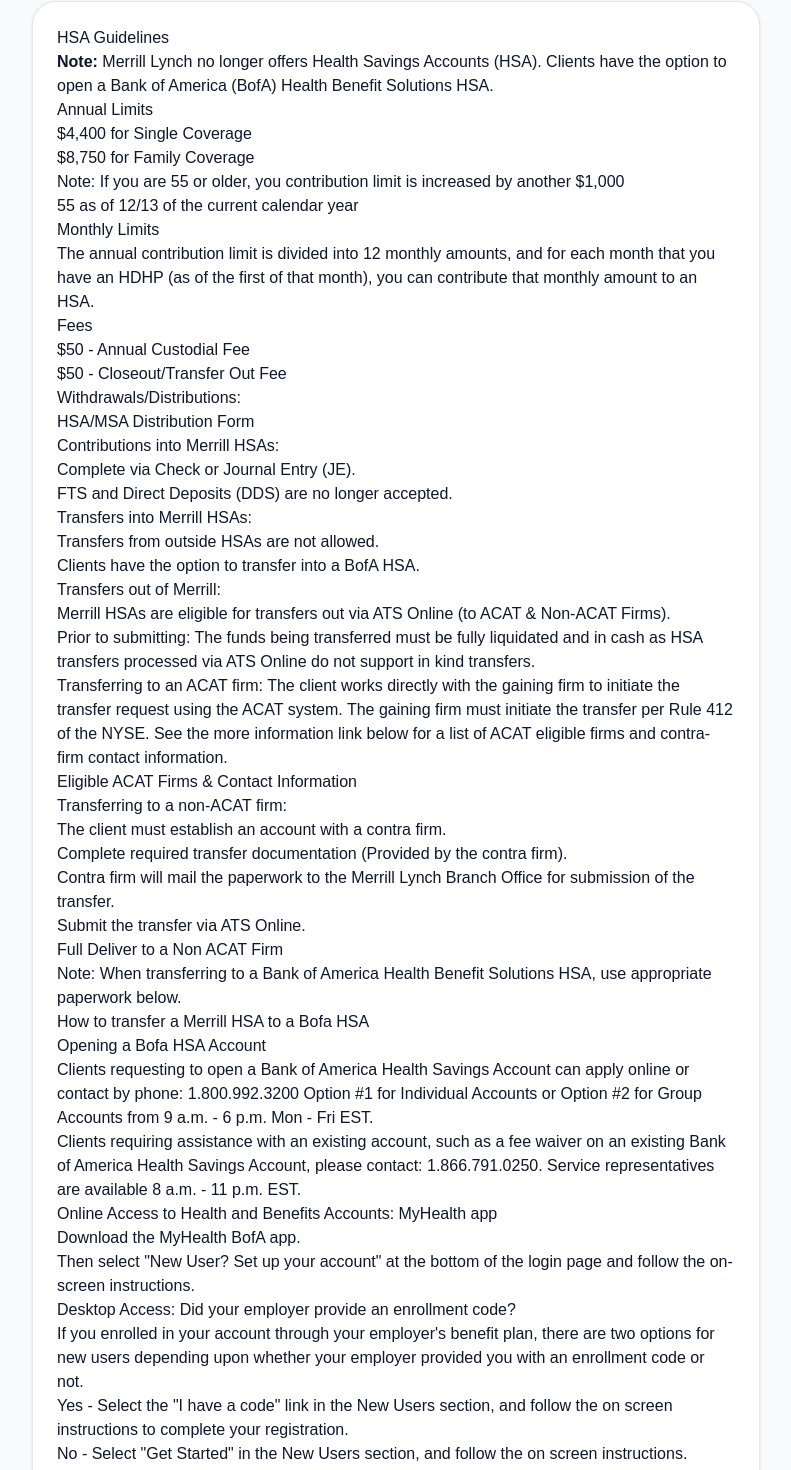
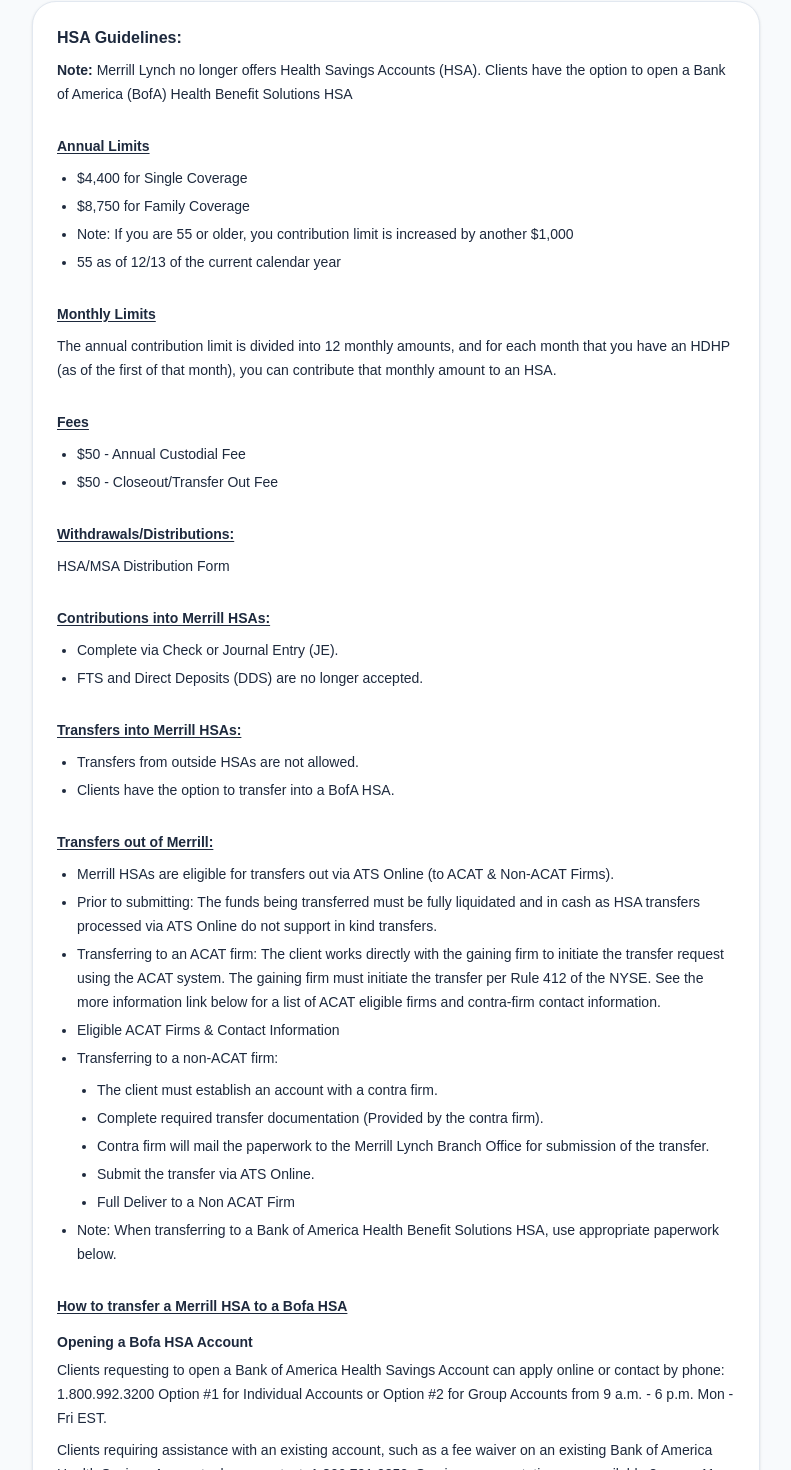
Before and after one commit to lugeorge8/ceaprocess, a Next.js app: page /resources/hsa in a window 1280 px wide. Shown: the part 260-1730 px from the top of the page, without its empty margins (244-1035 px from the left). Built offline with nearby package versions, Linux system fonts and the light colour scheme.

Commit message:
Match HSA guidelines formatting to doc

```diff
--- a/src/app/resources/hsa/page.tsx
+++ b/src/app/resources/hsa/page.tsx
@@ -12,17 +12,23 @@
 
       <main className="mx-auto w-full max-w-3xl px-5 py-12">
         <div className="rounded-3xl border border-slate-200 bg-white p-6 shadow-sm">
-          <div className="prose prose-slate max-w-none">
-            <h2>HSA Guidelines</h2>
+          {/* Word-doc-like formatting (bold labels + underlined subheads) */}
+          <div className="space-y-7 text-sm leading-6 text-slate-800">
+            <div>
+              <div className="text-base font-semibold">HSA Guidelines:</div>
+              <div className="mt-2">
+                <span className="font-semibold">Note:</span> Merrill Lynch no
+                longer offers Health Savings Accounts (HSA). Clients have the
+                option to open a Bank of America (BofA) Health Benefit Solutions
+                HSA
+              </div>
+            </div>
 
-            <p>
-              <strong>Note:</strong> Merrill Lynch no longer offers Health Savings
-              Accounts (HSA). Clients have the option to open a Bank of America
-              (BofA) Health Benefit Solutions HSA.
-            </p>
-
-            <h3>Annual Limits</h3>
-            <ul>
+            <div>
+              <div className="font-semibold underline underline-offset-2">
+                Annual Limits
+              </div>
+              <ul className="mt-2 list-disc space-y-1 pl-5">
                 <li>$4,400 for Single Coverage</li>
                 <li>$8,750 for Family Coverage</li>
                 <li>
@@ -31,37 +37,59 @@
                 </li>
                 <li>55 as of 12/13 of the current calendar year</li>
               </ul>
+            </div>
 
-            <h3>Monthly Limits</h3>
-            <p>
+            <div>
+              <div className="font-semibold underline underline-offset-2">
+                Monthly Limits
+              </div>
+              <div className="mt-2">
                 The annual contribution limit is divided into 12 monthly amounts,
                 and for each month that you have an HDHP (as of the first of that
                 month), you can contribute that monthly amount to an HSA.
-            </p>
+              </div>
+            </div>
 
-            <h3>Fees</h3>
-            <ul>
+            <div>
+              <div className="font-semibold underline underline-offset-2">Fees</div>
+              <ul className="mt-2 list-disc space-y-1 pl-5">
                 <li>$50 - Annual Custodial Fee</li>
                 <li>$50 - Closeout/Transfer Out Fee</li>
               </ul>
+            </div>
 
-            <h3>Withdrawals/Distributions:</h3>
-            <p>HSA/MSA Distribution Form</p>
+            <div>
+              <div className="font-semibold underline underline-offset-2">
+                Withdrawals/Distributions:
+              </div>
+              <div className="mt-2">HSA/MSA Distribution Form</div>
+            </div>
 
-            <h3>Contributions into Merrill HSAs:</h3>
-            <ul>
+            <div>
+              <div className="font-semibold underline underline-offset-2">
+                Contributions into Merrill HSAs:
+              </div>
+              <ul className="mt-2 list-disc space-y-1 pl-5">
                 <li>Complete via Check or Journal Entry (JE).</li>
                 <li>FTS and Direct Deposits (DDS) are no longer accepted.</li>
               </ul>
+            </div>
 
-            <h3>Transfers into Merrill HSAs:</h3>
-            <ul>
+            <div>
+              <div className="font-semibold underline underline-offset-2">
+                Transfers into Merrill HSAs:
+              </div>
+              <ul className="mt-2 list-disc space-y-1 pl-5">
                 <li>Transfers from outside HSAs are not allowed.</li>
                 <li>Clients have the option to transfer into a BofA HSA.</li>
               </ul>
+            </div>
 
-            <h3>Transfers out of Merrill:</h3>
-            <ul>
+            <div>
+              <div className="font-semibold underline underline-offset-2">
+                Transfers out of Merrill:
+              </div>
+              <ul className="mt-2 list-disc space-y-1 pl-5">
                 <li>
                   Merrill HSAs are eligible for transfers out via ATS Online (to
                   ACAT &amp; Non-ACAT Firms).
@@ -81,7 +109,7 @@
                 <li>Eligible ACAT Firms &amp; Contact Information</li>
                 <li>
                   Transferring to a non-ACAT firm:
-                <ul>
+                  <ul className="mt-2 list-disc space-y-1 pl-5">
                     <li>The client must establish an account with a contra firm.</li>
                     <li>
                       Complete required transfer documentation (Provided by the
@@ -100,25 +128,31 @@
                   Solutions HSA, use appropriate paperwork below.
                 </li>
               </ul>
+            </div>
 
-            <h3>How to transfer a Merrill HSA to a Bofa HSA</h3>
+            <div>
+              <div className="font-semibold underline underline-offset-2">
+                How to transfer a Merrill HSA to a Bofa HSA
+              </div>
 
-            <h4>Opening a Bofa HSA Account</h4>
-            <p>
+              <div className="mt-3 font-semibold">Opening a Bofa HSA Account</div>
+              <div className="mt-1">
                 Clients requesting to open a Bank of America Health Savings
                 Account can apply online or contact by phone: 1.800.992.3200 Option
                 #1 for Individual Accounts or Option #2 for Group Accounts from 9
                 a.m. - 6 p.m. Mon - Fri EST.
-            </p>
-            <p>
+              </div>
+              <div className="mt-2">
                 Clients requiring assistance with an existing account, such as a
                 fee waiver on an existing Bank of America Health Savings Account,
                 please contact: 1.866.791.0250. Service representatives are
                 available 8 a.m. - 11 p.m. EST.
-            </p>
+              </div>
 
-            <h4>Online Access to Health and Benefits Accounts: MyHealth app</h4>
-            <ul>
+              <div className="mt-4 font-semibold">
+                Online Access to Health and Benefits Accounts: MyHealth app
+              </div>
+              <ul className="mt-2 list-disc space-y-1 pl-5">
                 <li>Download the MyHealth BofA app.</li>
                 <li>
                   Then select &quot;New User? Set up your account&quot; at the bottom of the
@@ -126,13 +160,15 @@
                 </li>
               </ul>
 
-            <h4>Desktop Access: Did your employer provide an enrollment code?</h4>
-            <p>
+              <div className="mt-4 font-semibold">
+                Desktop Access: Did your employer provide an enrollment code?
+              </div>
+              <div className="mt-1">
                 If you enrolled in your account through your employer&apos;s benefit
                 plan, there are two options for new users depending upon whether
                 your employer provided you with an enrollment code or not.
-            </p>
-            <ul>
+              </div>
+              <ul className="mt-2 list-disc space-y-1 pl-5">
                 <li>
                   Yes - Select the &quot;I have a code&quot; link in the New Users section,
                   and follow the on screen instructions to complete your
@@ -143,6 +179,7 @@
                   the on screen instructions.
                 </li>
               </ul>
+            </div>
           </div>
 
           <div className="mt-8">
```
Lines whose indentation alone changed are shown as unchanged.
